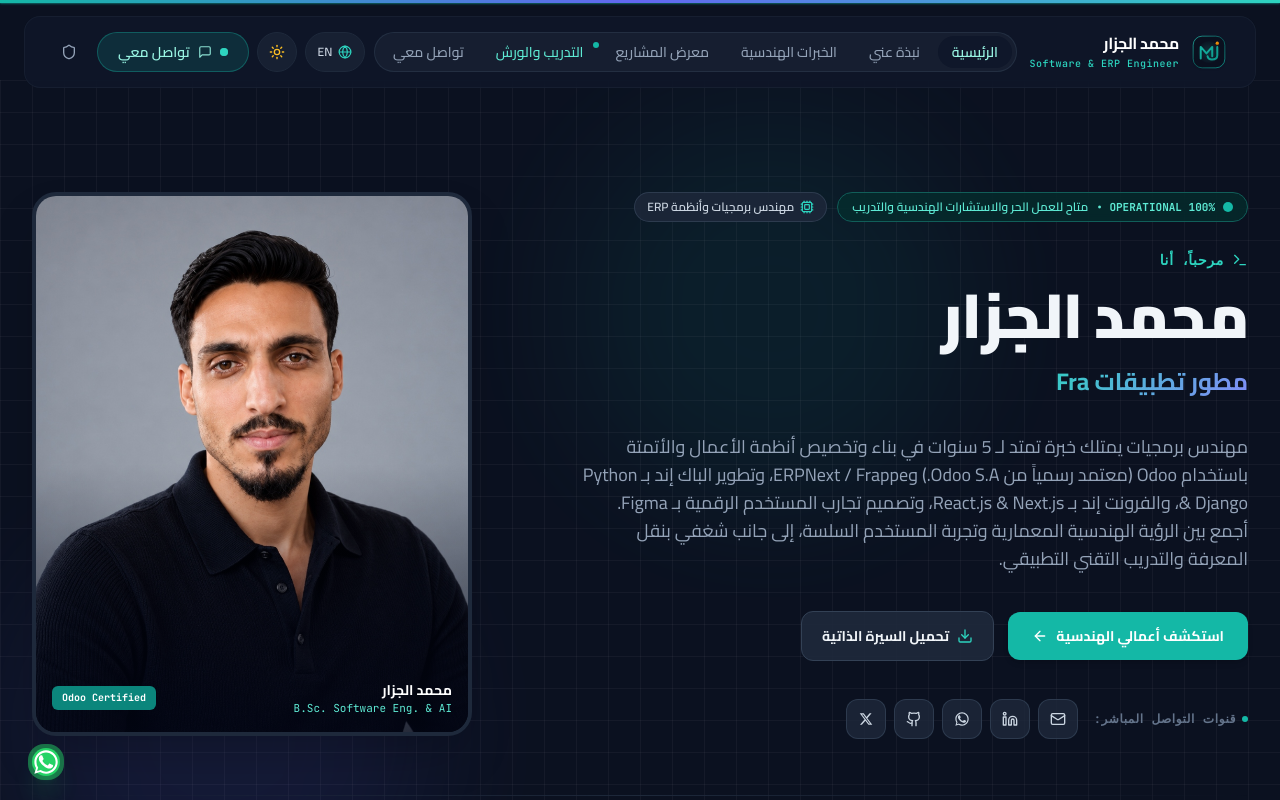
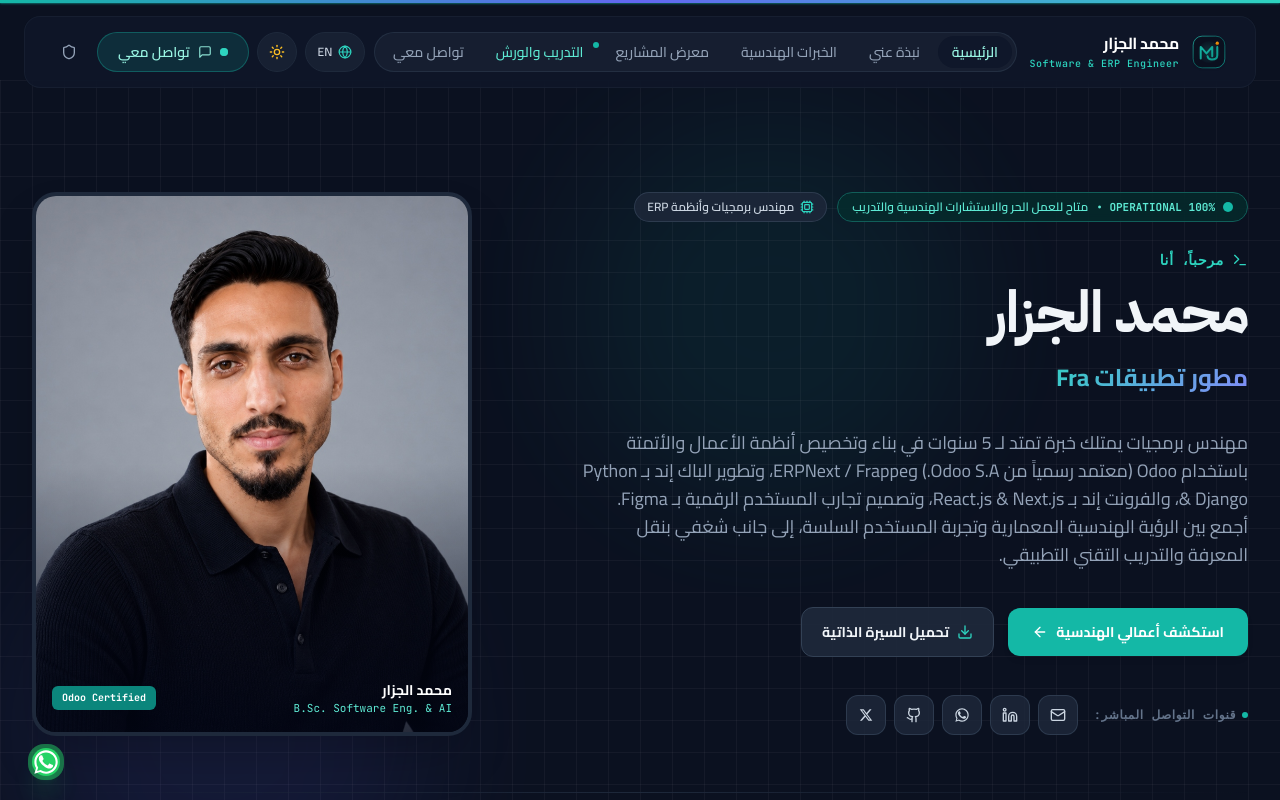
Before and after one commit to Mohammed-Aljazzar/portfolio, a Next.js app: page / in a window 1280 px wide. Shown: the top 800 px of the page. Built offline with nearby package versions, Linux system fonts and the light colour scheme.

Commit message:
style(hero): apply IBM Plex Sans Arabic with balanced bold weight to hero name

```diff
--- a/src/app/globals.css
+++ b/src/app/globals.css
@@ -1,4 +1,4 @@
-@import url('https://fonts.googleapis.com/css2?family=Cairo:wght@300;400;500;600;700;800;900&family=Plus+Jakarta+Sans:wght@400;500;600;700;800&family=JetBrains+Mono:wght@400;500;600;700&display=swap');
+@import url('https://fonts.googleapis.com/css2?family=Cairo:wght@300;400;500;600;700;800;900&family=IBM+Plex+Sans+Arabic:wght@400;500;600;700&family=Plus+Jakarta+Sans:wght@400;500;600;700;800&family=JetBrains+Mono:wght@400;500;600;700&display=swap');
 
 @tailwind base;
 @tailwind components;
@@ -13,6 +13,7 @@
   --primary-accent: #0D9488;
   --secondary-accent: #4F46E5;
   --font-cairo: 'Cairo', system-ui, -apple-system, sans-serif;
+  --font-ibm: 'IBM Plex Sans Arabic', system-ui, -apple-system, sans-serif;
   --font-sans: 'Plus Jakarta Sans', system-ui, -apple-system, sans-serif;
   --font-mono: 'JetBrains Mono', monospace;
 }
--- a/src/app/layout.tsx
+++ b/src/app/layout.tsx
@@ -35,7 +35,7 @@ export default function RootLayout({ children }: { children: React.ReactNode })
         <link rel="preconnect" href="https://fonts.gstatic.com" crossOrigin="anonymous" />
         <link
           rel="stylesheet"
-          href="https://fonts.googleapis.com/css2?family=Cairo:wght@300;400;500;600;700;800;900&family=Plus+Jakarta+Sans:wght@400;500;600;700;800&family=JetBrains+Mono:wght@400;500;600;700&display=swap"
+          href="https://fonts.googleapis.com/css2?family=Cairo:wght@300;400;500;600;700;800;900&family=IBM+Plex+Sans+Arabic:wght@400;500;600;700&family=Plus+Jakarta+Sans:wght@400;500;600;700;800&family=JetBrains+Mono:wght@400;500;600;700&display=swap"
         />
       </head>
       <body className="min-h-screen flex flex-col bg-slate-50 text-slate-900 dark:bg-[#0B1120] dark:text-slate-100 antialiased selection:bg-teal-500 selection:text-white">
--- a/src/app/page.tsx
+++ b/src/app/page.tsx
@@ -403,7 +403,7 @@ export default function HomePage() {
                   <Terminal className="w-4 h-4" />
                   {t.hero.greeting}
                 </p>
-                <h1 className="text-3xl sm:text-5xl lg:text-[54px] xl:text-[62px] font-black font-heading tracking-tight text-slate-900 dark:text-slate-100 leading-[1.14]">
+                <h1 className="text-3xl sm:text-5xl lg:text-[52px] xl:text-[58px] font-bold font-ibm tracking-tight text-slate-900 dark:text-slate-100 leading-[1.2]">
                   {language === "ar" ? config.nameAr : config.nameEn}
                 </h1>
 
--- a/tailwind.config.ts
+++ b/tailwind.config.ts
@@ -39,6 +39,7 @@ const config: Config = {
         arabic: ["var(--font-cairo)", "Cairo", "sans-serif"],
         cairo: ["var(--font-cairo)", "Cairo", "sans-serif"],
         heading: ["var(--font-cairo)", "Cairo", "sans-serif"],
+        ibm: ["var(--font-ibm)", "IBM Plex Sans Arabic", "sans-serif"],
         mono: ["var(--font-mono)", "JetBrains Mono", "monospace"],
       },
       animation: {
```
